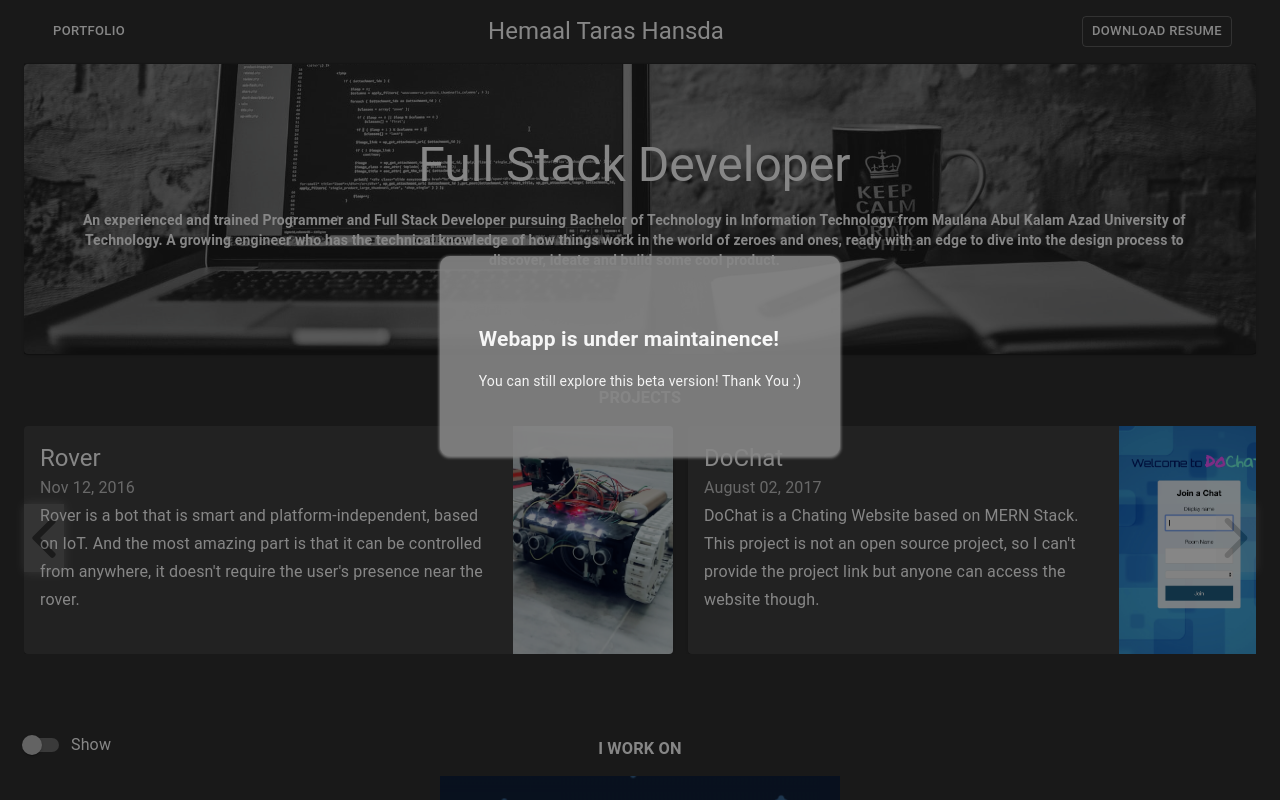
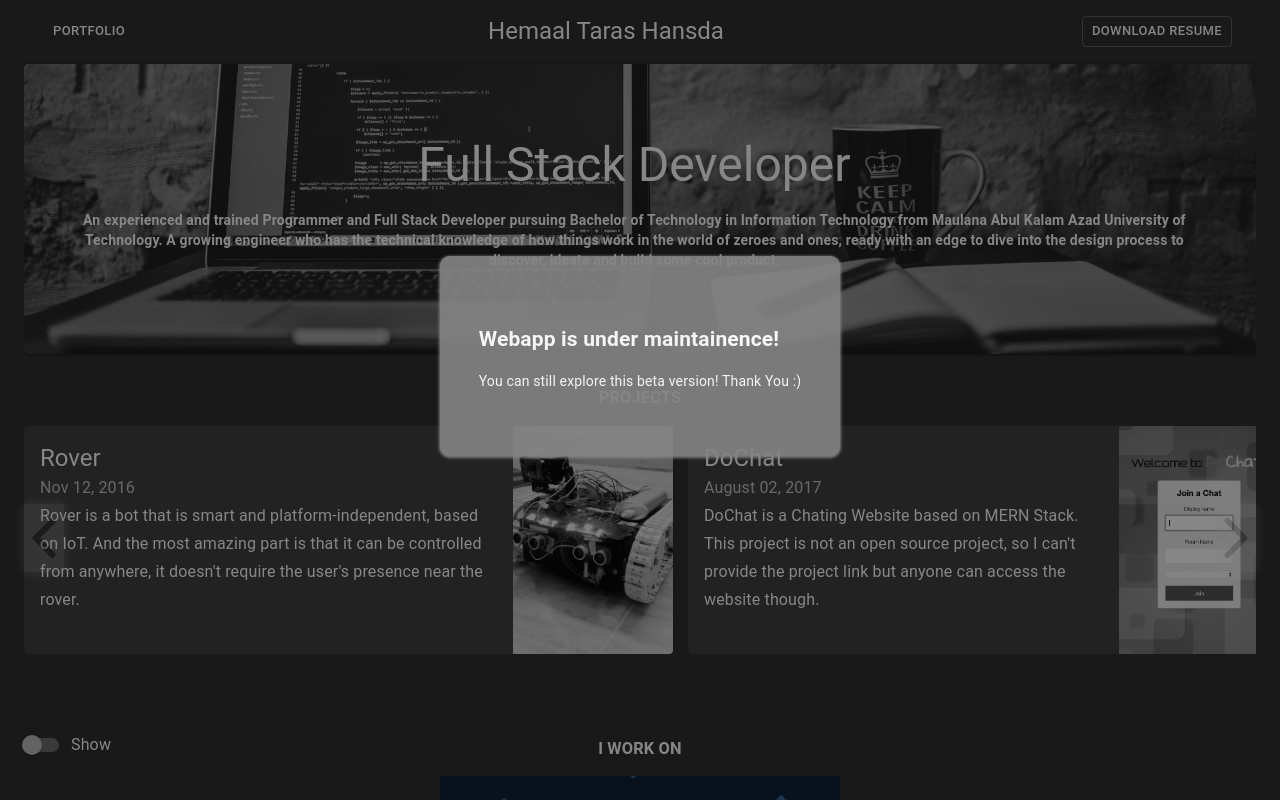
Before and after one commit to hemalhansda/hemaal-portfolio-v2, a React (Create React App) app: page / in a window 1280 px wide. Shown: the top 800 px of the page. Built offline with nearby package versions, Linux system fonts and the light colour scheme; what google-maps-react would draw is missing.

Commit message:
changes some images of techs

```diff
--- a/src/Components/Contents/Content.css
+++ b/src/Components/Contents/Content.css
@@ -177,3 +177,23 @@ html, body, main {
     position: relative;
     bottom: 185px;
 }
+
+.filter-adder {
+    filter: grayscale(100%);
+    transition: all 1s ease-in-out;
+    animation: trans_filter 3s ease-in-out;
+}
+
+.filter-adder:hover {
+    cursor: pointer;
+    filter: grayscale(0%);
+    transition: all 1s ease-in-out;
+}
+
+@keyframes trans_filter {
+    0% {
+      filter: grayscale(0%);
+    } 100% {
+      filter: grayscale(100%);
+    }
+}
--- a/src/Components/Contents/Contents.js
+++ b/src/Components/Contents/Contents.js
@@ -29,9 +29,9 @@ import mainCover from '../../Assets/images/cover.png';
 import angularImg from '../../Assets/images/angular.png';
 import reactImg from '../../Assets/images/react-sqr.png';
 import ionicImg from '../../Assets/images/ionic.jpg';
-import uxImg from '../../Assets/images/ux.jpg';
+import uxImg from '../../Assets/images/ux.png';
 import expressjsImg from '../../Assets/images/expressjs.png';
-import mongoImg from '../../Assets/images/mongo.png';
+import mongoImg from '../../Assets/images/mongoleaf.png';
 import codeigImg from '../../Assets/images/codeig.png';
 import nodejslogoImg from '../../Assets/images/nodejslogo.png';
 
@@ -329,7 +329,7 @@ export default function Contents(props) {
             <div style={{display: 'flex', flexWrap: 'nowrap', width: sliderWidth}}>
               {featuredPosts.map(post => (
                 <div key={post.title} style={{marginRight: '15px'}}>
-                  <CardActionArea component="a" onClick={expandDetails}>
+                  <CardActionArea component="a" onClick={expandDetails} className="card-hover">
                     <Card className={classes.card}>
                       <div className={classes.cardDetails}>
                         <CardContent>
@@ -346,7 +346,7 @@ export default function Contents(props) {
                       </div>
                       <Hidden xsDown>
                         <CardMedia
-                          className={classes.cardMedia}
+                          className={classes.cardMedia + ' filter-adder'}
                           image={post.image}
                           title="Image title"
                         />
```
Also changed, not shown: src/Assets/images/mongoleaf.png (added), src/Assets/images/reactjs.png (added).
